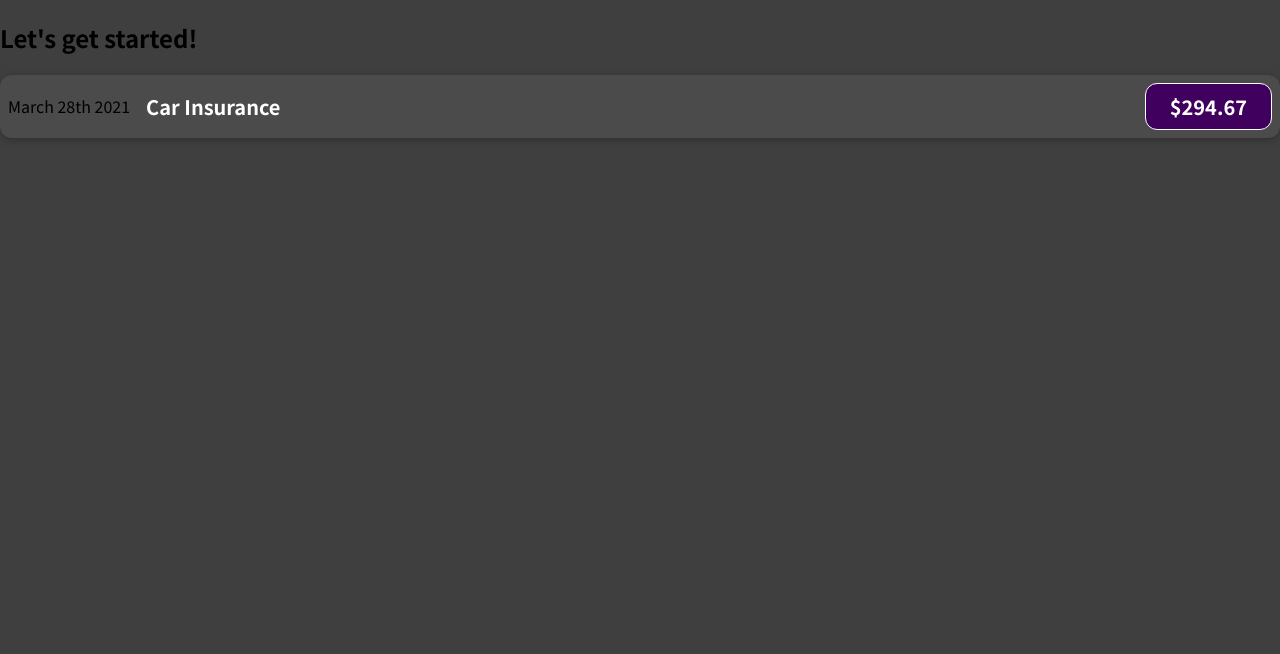
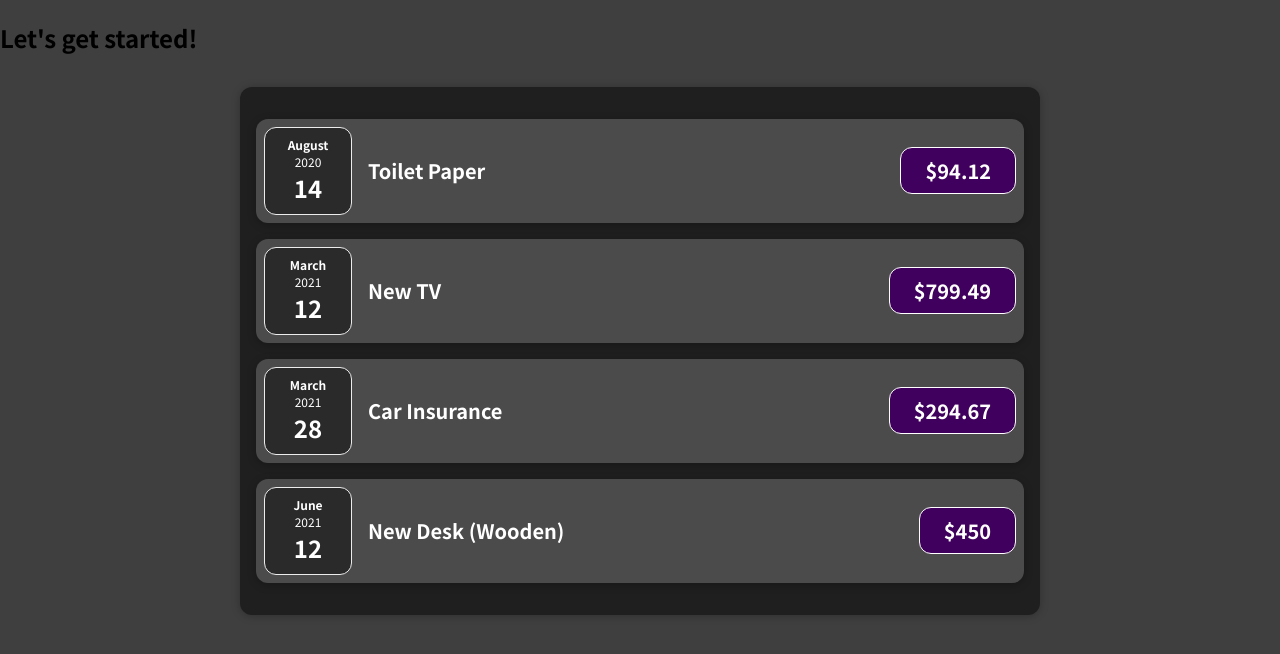
Before and after one commit to JoelMendezM/expense-project, a JavaScript app: page / in a window 1280 px wide. Shown: the top 654 px of the page. Built offline with nearby package versions, Linux system fonts and the light colour scheme.

Commit message:
Expenses components created

```diff
--- a/src/App.js
+++ b/src/App.js
@@ -1,10 +1,32 @@
-import ExpenseItem from "./components/ExpenseItem";
+import Expenses from "./components/Expenses";
 
 function App() {
+  const expenses = [
+    {
+      id: "e1",
+      title: "Toilet Paper",
+      amount: 94.12,
+      date: new Date(2020, 7, 14),
+    },
+    { id: "e2", title: "New TV", amount: 799.49, date: new Date(2021, 2, 12) },
+    {
+      id: "e3",
+      title: "Car Insurance",
+      amount: 294.67,
+      date: new Date(2021, 2, 28),
+    },
+    {
+      id: "e4",
+      title: "New Desk (Wooden)",
+      amount: 450,
+      date: new Date(2021, 5, 12),
+    },
+  ];
+
   return (
     <div>
       <h2>Let's get started!</h2>
-      <ExpenseItem />
+      <Expenses items={expenses} />
     </div>
   );
 }
--- /dev/null
+++ b/src/components/ExpenseDate.css
@@ -0,0 +1,26 @@
+.expense-date {
+  display: flex;
+  flex-direction: column;
+  width: 5.5rem;
+  height: 5.5rem;
+  border: 1px solid #ececec;
+  background-color: #2a2a2a;
+  color: white;
+  border-radius: 12px;
+  align-items: center;
+  justify-content: center;
+}
+
+.expense-date__month {
+  font-size: 0.75rem;
+  font-weight: bold;
+}
+
+.expense-date__year {
+  font-size: 0.75rem;
+}
+
+.expense-date__day {
+  font-size: 1.5rem;
+  font-weight: bold;
+}
--- /dev/null
+++ b/src/components/ExpenseDate.js
@@ -0,0 +1,17 @@
+import "./ExpenseDate.css";
+
+function ExpenseDate(props) {
+  const month = props.date.toLocaleString("en-US", { month: "long" });
+  const day = props.date.toLocaleString("en-US", { day: "2-digit" });
+  const year = props.date.getFullYear();
+
+  return (
+    <div className="expense-date">
+      <div className="expense-date__month" >{month}</div>
+      <div className="expense-date__year">{year}</div>
+      <div className="expense-date__day">{day}</div>
+    </div>
+  );
+}
+
+export default ExpenseDate;
--- a/src/components/ExpenseItem.js
+++ b/src/components/ExpenseItem.js
@@ -1,12 +1,13 @@
+import ExpenseDate from "./ExpenseDate";
 import "./ExpenseItem.css";
 
-function ExpenseItem() {
+function ExpenseItem(props) {
   return (
     <div className="expense-item">
-      <div>March 28th 2021</div>
+      <ExpenseDate date={props.date} />
       <div className="expense-item__description">
-        <h2>Car Insurance</h2>
-        <div className="expense-item__price">$294.67</div>
+        <h2>{props.title}</h2>
+        <div className="expense-item__price">${props.amount}</div>
       </div>
     </div>
   );
--- /dev/null
+++ b/src/components/Expenses.css
@@ -0,0 +1,9 @@
+.expenses {
+  padding: 1rem;
+  background-color: rgb(31, 31, 31);
+  margin: 2rem auto;
+  width: 50rem;
+  max-width: 95%;
+  border-radius: 12px;
+  box-shadow: 0 1px 8px rgba(0, 0, 0, 0.25);
+}
--- /dev/null
+++ b/src/components/Expenses.js
@@ -0,0 +1,31 @@
+import ExpenseItem from "./ExpenseItem";
+import "./Expenses.css"
+
+function Expenses(props) {
+  return (
+    <div className="expenses">
+      <ExpenseItem
+        title={props.items[0].title}
+        amount={props.items[0].amount}
+        date={props.items[0].date}
+      />
+      <ExpenseItem
+        title={props.items[1].title}
+        amount={props.items[1].amount}
+        date={props.items[1].date}
+      />
+      <ExpenseItem
+        title={props.items[2].title}
+        amount={props.items[2].amount}
+        date={props.items[2].date}
+      />
+      <ExpenseItem
+        title={props.items[3].title}
+        amount={props.items[3].amount}
+        date={props.items[3].date}
+      />
+    </div>
+  )
+}
+
+export default Expenses;
```
